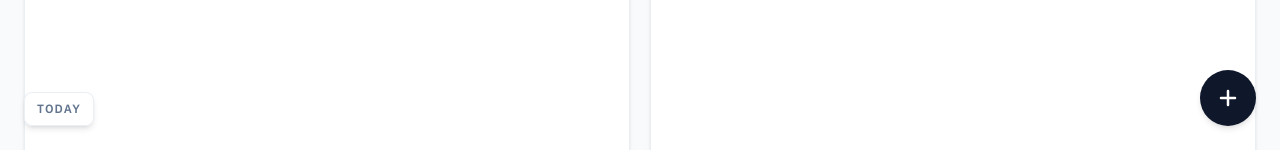
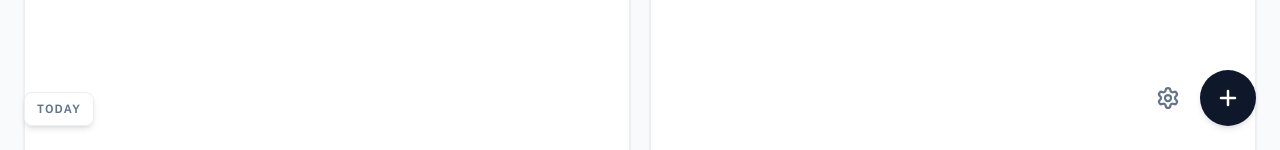
Before and after one commit to charlesferreira/task-management, a React (Vite) app: page /board in a window 1280 px wide. Shown: the part 650-800 px from the top of the page. Built offline with nearby package versions, Linux system fonts and the light colour scheme.

Commit message:
feat: implement theme toggle functionality and update related components for improved user experience

```diff
--- a/src/App.tsx
+++ b/src/App.tsx
@@ -3,6 +3,7 @@ import { X } from "lucide-react";
 import { useNavigate, useParams } from "react-router";
 import TaskDetailsDrawer from "./components/TaskDetailsDrawer";
 import TodayStatsWidget from "./components/TodayStatsWidget";
+import type { ThemeMode } from "./components/ThemeToggleButton";
 import { useProjects } from "./hooks/useProjects";
 import { useTasks } from "./hooks/useTasks";
 import BoardView from "./pages/BoardView";
@@ -27,6 +28,13 @@ function App() {
       return stored;
     }
     return "all";
+  });
+  const [themeMode, setThemeMode] = useState<ThemeMode>(() => {
+    const stored = localStorage.getItem("taskOrganizer.themeMode");
+    if (stored === "light" || stored === "dark" || stored === "system") {
+      return stored;
+    }
+    return "system";
   });
 
   const {
@@ -61,9 +69,29 @@ function App() {
   }, [filter]);
 
   useEffect(() => {
+    localStorage.setItem("taskOrganizer.themeMode", themeMode);
+  }, [themeMode]);
+
+  useEffect(() => {
     if (isAppView(params.view)) return;
     navigate("/board", { replace: true });
   }, [navigate, params.view]);
+
+  useEffect(() => {
+    const root = document.documentElement;
+    const media = window.matchMedia("(prefers-color-scheme: dark)");
+
+    const applyTheme = () => {
+      const useDark = themeMode === "dark" || (themeMode === "system" && media.matches);
+      root.classList.toggle("dark", useDark);
+      root.style.colorScheme =
+        themeMode === "system" ? (media.matches ? "dark" : "light") : themeMode;
+    };
+
+    applyTheme();
+    media.addEventListener("change", applyTheme);
+    return () => media.removeEventListener("change", applyTheme);
+  }, [themeMode]);
 
   const filteredTasks = useMemo(() => {
     if (filter === "active") {
@@ -145,6 +173,14 @@ function App() {
     navigate(`/${view}`);
   };
 
+  const cycleThemeMode = () => {
+    setThemeMode((current) => {
+      if (current === "system") return "light";
+      if (current === "light") return "dark";
+      return "system";
+    });
+  };
+
   useEffect(() => {
     if (!isZen || selectedTaskId) return;
     const handleEscape = (event: KeyboardEvent) => {
@@ -169,7 +205,7 @@ function App() {
               <button
                 type="button"
                 onClick={() => navigate("/list")}
-                className="pointer-events-auto inline-flex h-14 w-14 items-center justify-center rounded-lg p-0 text-5xl leading-none font-light text-white opacity-0 transition group-hover:opacity-100 hover:opacity-80 focus-visible:outline-2 focus-visible:outline-offset-2 focus-visible:outline-white"
+                className="pointer-events-auto inline-flex h-14 w-14 items-center justify-center rounded-lg p-0 text-5xl leading-none font-light text-slate-500 opacity-0 transition group-hover:opacity-100 hover:opacity-80 dark:text-white dark:focus-visible:outline-white focus-visible:outline-2 focus-visible:outline-offset-2 focus-visible:outline-slate-500"
                 aria-label="Exit zen mode"
               >
                 <X className="h-8 w-8" strokeWidth={2.75} aria-hidden="true" />
@@ -248,6 +284,8 @@ function App() {
               onOpenTaskDetails={handleOpenTaskDetails}
               onUpdateProject={updateProject}
               onUpdateUnassignedProjectName={updateUnassignedProjectName}
+              themeMode={themeMode}
+              onToggleTheme={cycleThemeMode}
             />
           ) : (
             <ListView
@@ -263,6 +301,8 @@ function App() {
               isTaskTracking={isTaskTracking}
               getTaskLiveMinutes={getTaskLiveMinutes}
               onOpenTaskDetails={handleOpenTaskDetails}
+              themeMode={themeMode}
+              onToggleTheme={cycleThemeMode}
             />
           )}
         </div>
--- a/src/components/TaskDetailsDrawer.tsx
+++ b/src/components/TaskDetailsDrawer.tsx
@@ -16,7 +16,7 @@ type TaskDetailsDrawerProps = {
   onClose: () => void
   onDelete: (taskId: string) => void
   onComplete: (taskId: string) => void
-  onPauseTracking: () => void
+  onPauseTracking: (taskId: string) => void
   onToggleTracking: (taskId: string) => void
   isTaskTracking: (taskId: string) => boolean
   getTaskLiveMinutes: (taskId: string) => number
@@ -39,7 +39,7 @@ type DrawerContentProps = {
   onClose: () => void
   onDelete: (taskId: string) => void
   onComplete: (taskId: string) => void
-  onPauseTracking: () => void
+  onPauseTracking: (taskId: string) => void
   onToggleTracking: (taskId: string) => void
   isTaskTracking: (taskId: string) => boolean
   getTaskLiveMinutes: (taskId: string) => number
@@ -359,7 +359,7 @@ const TaskDetailsDrawerContent = ({
                 if (!task) return
                 if (nextSeconds === timeSeconds) return
                 if (task && isTaskTracking(task.id)) {
-                  onPauseTracking()
+                  onPauseTracking(task.id)
                 }
                 saveTaskPatch({ actualTimeMinutes: nextSeconds / 60 })
               }}
--- /dev/null
+++ b/src/components/ThemeToggleButton.tsx
@@ -0,0 +1,50 @@
+import { Moon, Settings, Sun } from "lucide-react";
+
+export type ThemeMode = "system" | "light" | "dark";
+
+type ThemeToggleButtonProps = {
+  mode: ThemeMode;
+  onToggle: () => void;
+  className?: string;
+};
+
+const getThemeMeta = (mode: ThemeMode) => {
+  if (mode === "light") {
+    return {
+      label: "Theme: Light. Click to switch to dark.",
+      Icon: Sun,
+    };
+  }
+  if (mode === "dark") {
+    return {
+      label: "Theme: Dark. Click to switch to system.",
+      Icon: Moon,
+    };
+  }
+  return {
+    label: "Theme: System. Click to switch to light.",
+    Icon: Settings,
+  };
+};
+
+const ThemeToggleButton = ({
+  mode,
+  onToggle,
+  className = "",
+}: ThemeToggleButtonProps) => {
+  const { label, Icon } = getThemeMeta(mode);
+
+  return (
+    <button
+      type="button"
+      onClick={onToggle}
+      aria-label={label}
+      title={label}
+      className={`inline-flex h-12 w-12 items-center justify-center rounded-full text-slate-500 transition hover:text-slate-900 focus-visible:outline-none focus-visible:ring-2 focus-visible:ring-slate-300/70 dark:text-slate-300 dark:hover:text-slate-100 dark:focus-visible:ring-slate-600/70 ${className}`}
+    >
+      <Icon className="h-6 w-6" strokeWidth={2.25} />
+    </button>
+  );
+};
+
+export default ThemeToggleButton;
--- a/src/hooks/useTasks.ts
+++ b/src/hooks/useTasks.ts
@@ -6,24 +6,53 @@ import { taskService } from '../services/taskService'
 const TRACKER_STORAGE_KEY = 'taskOrganizer.timeTracker'
 
 type TimeTrackerState = {
-  taskId: string | null
-  startedAt: string | null
+  runningByTaskId: Record<string, string>
 }
 
 const readTrackerState = (): TimeTrackerState => {
   const raw = localStorage.getItem(TRACKER_STORAGE_KEY)
-  if (!raw) return { taskId: null, startedAt: null }
+  if (!raw) return { runningByTaskId: {} }
   try {
-    const data = JSON.parse(raw) as TimeTrackerState
-    if (typeof data.taskId !== 'string' && data.taskId !== null) {
-      return { taskId: null, startedAt: null }
+    const data = JSON.parse(raw) as
+      | TimeTrackerState
+      | {
+          taskId?: string | null
+          startedAt?: string | null
+        }
+
+    if (
+      'runningByTaskId' in data &&
+      data.runningByTaskId &&
+      typeof data.runningByTaskId === 'object'
+    ) {
+      const cleaned: Record<string, string> = {}
+      Object.entries(data.runningByTaskId).forEach(([taskId, startedAt]) => {
+        if (
+          typeof taskId === 'string' &&
+          taskId &&
+          typeof startedAt === 'string' &&
+          !Number.isNaN(new Date(startedAt).getTime())
+        ) {
+          cleaned[taskId] = startedAt
+        }
+      })
+      return { runningByTaskId: cleaned }
     }
-    if (typeof data.startedAt !== 'string' && data.startedAt !== null) {
-      return { taskId: null, startedAt: null }
+
+    if (
+      'taskId' in data &&
+      typeof data.taskId === 'string' &&
+      data.taskId &&
+      'startedAt' in data &&
+      typeof data.startedAt === 'string' &&
+      !Number.isNaN(new Date(data.startedAt).getTime())
+    ) {
+      return { runningByTaskId: { [data.taskId]: data.startedAt } }
     }
-    return data
+
+    return { runningByTaskId: {} }
   } catch {
-    return { taskId: null, startedAt: null }
+    return { runningByTaskId: {} }
   }
 }
 
@@ -101,20 +130,24 @@ export const useTasks = () => {
     setTasks(normalized)
   }
 
-  const pauseTracking = (sourceTasks: Task[] = tasks) => {
-    if (!tracker.taskId || !tracker.startedAt) {
-      saveTracker({ taskId: null, startedAt: null })
+  const pauseTracking = (taskId: string, sourceTasks: Task[] = tasks) => {
+    const startedAt = tracker.runningByTaskId[taskId]
+    if (!startedAt) {
       return sourceTasks
     }
-    const startedAtMs = new Date(tracker.startedAt).getTime()
+    const startedAtMs = new Date(startedAt).getTime()
     if (Number.isNaN(startedAtMs)) {
-      saveTracker({ taskId: null, startedAt: null })
+      const nextRunning = { ...tracker.runningByTaskId }
+      delete nextRunning[taskId]
+      saveTracker({ runningByTaskId: nextRunning })
       return sourceTasks
     }
     const elapsedMinutes = Math.max(0, (Date.now() - startedAtMs) / 60000)
+    const nextRunning = { ...tracker.runningByTaskId }
+    delete nextRunning[taskId]
     if (elapsedMinutes > 0) {
       const updated = sourceTasks.map((task) =>
-        task.id === tracker.taskId
+        task.id === taskId
           ? {
               ...task,
               actualTimeMinutes: roundMinutes(task.actualTimeMinutes + elapsedMinutes),
@@ -123,61 +156,46 @@ export const useTasks = () => {
       )
       const normalized = taskService.reorderTasks(updated)
       setTasks(normalized)
-      saveTracker({ taskId: null, startedAt: null })
+      saveTracker({ runningByTaskId: nextRunning })
       return normalized
     }
-    saveTracker({ taskId: null, startedAt: null })
+    saveTracker({ runningByTaskId: nextRunning })
     return sourceTasks
   }
 
   const startTracking = (taskId: string) => {
-    if (tracker.taskId === taskId && tracker.startedAt) return
-
-    if (tracker.taskId && tracker.startedAt) {
-      const startedAtMs = new Date(tracker.startedAt).getTime()
-      const elapsedMinutes = Number.isNaN(startedAtMs)
-        ? 0
-        : Math.max(0, (Date.now() - startedAtMs) / 60000)
-      const updated = tasks.map((task) =>
-        task.id === tracker.taskId
-          ? {
-              ...task,
-              actualTimeMinutes: roundMinutes(task.actualTimeMinutes + elapsedMinutes),
-            }
-          : task,
-      )
-      const normalized = taskService.reorderTasks(updated)
-      setTasks(normalized)
-    }
-
+    if (tracker.runningByTaskId[taskId]) return
     saveTracker({
-      taskId,
-      startedAt: new Date().toISOString(),
+      runningByTaskId: {
+        ...tracker.runningByTaskId,
+        [taskId]: new Date().toISOString(),
+      },
     })
   }
 
   const toggleTracking = (taskId: string) => {
-    if (tracker.taskId === taskId && tracker.startedAt) {
-      pauseTracking()
+    if (tracker.runningByTaskId[taskId]) {
+      pauseTracking(taskId)
       return
     }
     startTracking(taskId)
   }
 
   const isTaskTracking = (taskId: string) =>
-    tracker.taskId === taskId && Boolean(tracker.startedAt)
+    Boolean(tracker.runningByTaskId[taskId])
 
   const getTaskLiveMinutes = (taskId: string) => {
     const task = tasks.find((entry) => entry.id === taskId)
     if (!task) return 0
-    if (!isTaskTracking(taskId) || !tracker.startedAt) return task.actualTimeMinutes
-    const startedAtMs = new Date(tracker.startedAt).getTime()
+    const startedAt = tracker.runningByTaskId[taskId]
+    if (!startedAt) return task.actualTimeMinutes
+    const startedAtMs = new Date(startedAt).getTime()
     if (Number.isNaN(startedAtMs)) return task.actualTimeMinutes
     return task.actualTimeMinutes + (Date.now() - startedAtMs) / 60000
   }
 
   const toggleComplete = (taskId: string) => {
-    const sourceTasks = isTaskTracking(taskId) ? pauseTracking(tasks) : tasks
+    const sourceTasks = isTaskTracking(taskId) ? pauseTracking(taskId, tasks) : tasks
     const target = sourceTasks.find((task) => task.id === taskId)
     if (!target) return
 
@@ -205,8 +223,13 @@ export const useTasks = () => {
   }
 
   const deleteTask = (taskId: string) => {
-    const sourceTasks = isTaskTracking(taskId) ? pauseTracking(tasks) : tasks
+    const sourceTasks = isTaskTracking(taskId) ? pauseTracking(taskId, tasks) : tasks
     const updated = sourceTasks.filter((task) => task.id !== taskId)
+    if (tracker.runningByTaskId[taskId]) {
+      const nextRunning = { ...tracker.runningByTaskId }
+      delete nextRunning[taskId]
+      saveTracker({ runningByTaskId: nextRunning })
+    }
     setTasks(taskService.reorderTasks(updated))
   }
 
@@ -289,6 +312,15 @@ export const useTasks = () => {
 
   const deleteCompleted = () => {
     const updated = tasks.filter((task) => !task.completedAt)
+    const validTaskIds = new Set(updated.map((task) => task.id))
+    const nextRunning = Object.fromEntries(
+      Object.entries(tracker.runningByTaskId).filter(([taskId]) =>
+        validTaskIds.has(taskId),
+      ),
+    )
+    if (Object.keys(nextRunning).length !== Object.keys(tracker.runningByTaskId).length) {
+      saveTracker({ runningByTaskId: nextRunning })
+    }
     setTasks(taskService.reorderTasks(updated))
   }
 
--- a/src/index.css
+++ b/src/index.css
@@ -1,5 +1,6 @@
 @import url("https://fonts.googleapis.com/css2?family=IBM+Plex+Sans:wght@400;500;600;700&display=swap");
 @import "tailwindcss";
+@custom-variant dark (&:where(.dark, .dark *));
 
 body {
   font-family: "IBM Plex Sans", ui-sans-serif, system-ui, -apple-system,
--- a/src/pages/BoardView.tsx
+++ b/src/pages/BoardView.tsx
@@ -1,6 +1,9 @@
 import { useEffect, useRef, useState } from "react";
 import { Plus } from "lucide-react";
 import ProjectBoard from "../components/ProjectBoard";
+import ThemeToggleButton, {
+  type ThemeMode,
+} from "../components/ThemeToggleButton";
 import type { Project, Task } from "../models/types";
 
 type BoardViewProps = {
@@ -30,6 +33,8 @@ type BoardViewProps = {
     updates: { name: string; color: string },
   ) => void;
   onUpdateUnassignedProjectName: (name: string) => void;
+  themeMode: ThemeMode;
+  onToggleTheme: () => void;
 };
 
 const BoardView = ({
@@ -51,6 +56,8 @@ const BoardView = ({
   onOpenTaskDetails,
   onUpdateProject,
   onUpdateUnassignedProjectName,
+  themeMode,
+  onToggleTheme,
 }: BoardViewProps) => {
   const [name, setName] = useState("");
   const [color, setColor] = useState("#38bdf8");
@@ -137,11 +144,13 @@ const BoardView = ({
           </div>
         </div>
       ) : null}
+      <div className="fixed right-6 bottom-6 z-40 flex items-center gap-2">
+        <ThemeToggleButton mode={themeMode} onToggle={onToggleTheme} />
         <button
           type="button"
           onClick={() => setShowProjectForm((prev) => !prev)}
           ref={fabRef}
-        className="group/fab fixed right-6 bottom-6 z-40 flex h-14 w-14 items-center justify-center gap-0 overflow-hidden rounded-full bg-slate-900 px-0 text-sm font-semibold text-white shadow-md transition-all duration-200 hover:w-40 hover:justify-start hover:gap-2 hover:px-4 dark:bg-slate-100 dark:text-slate-900"
+          className="group/fab flex h-14 w-14 items-center justify-center gap-0 overflow-hidden rounded-full bg-slate-900 px-0 text-sm font-semibold text-white shadow-md transition-all duration-200 hover:w-40 hover:justify-start hover:gap-2 hover:px-4 dark:bg-slate-100 dark:text-slate-900"
           aria-label="Add project"
         >
           <span
@@ -154,6 +163,7 @@ const BoardView = ({
             Add project
           </span>
         </button>
+      </div>
     </section>
   );
 };
```
Also changed, not shown: src/components/TaskTimerButton.tsx (+15 -2 lines), src/pages/ListView.tsx (+11 -1 lines), src/pages/ZenView.tsx (+9 -7 lines). Lines whose indentation alone changed are shown as unchanged.
